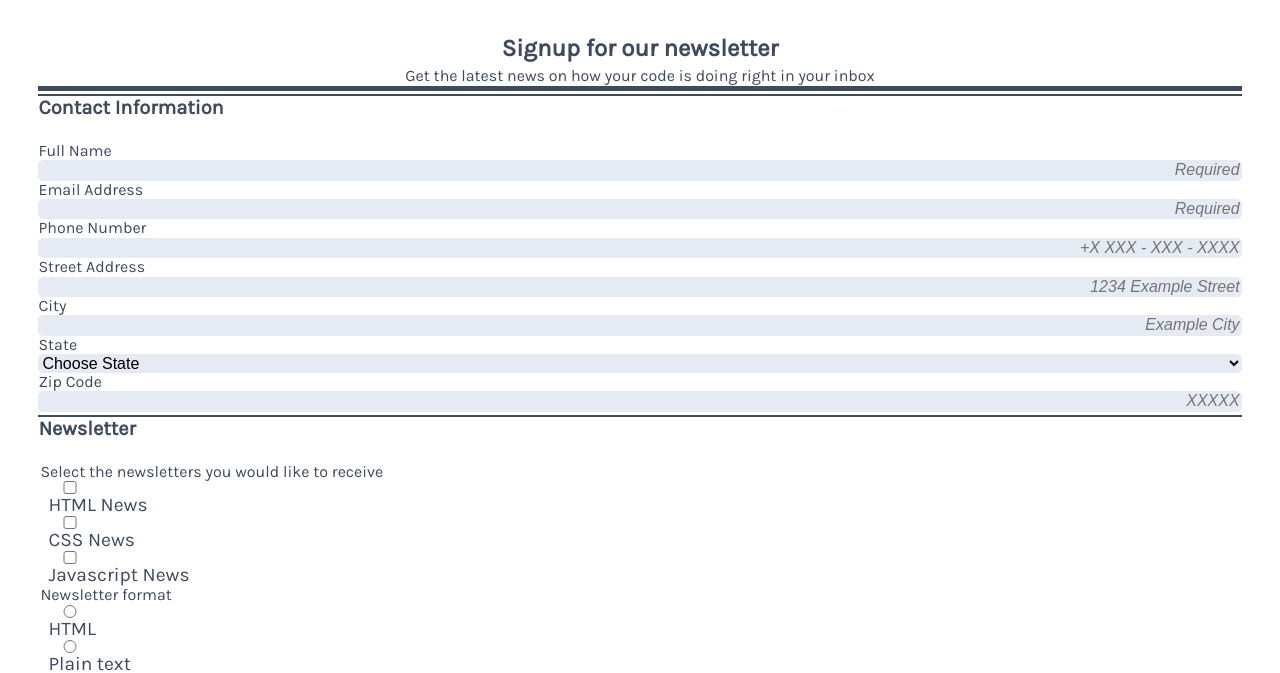
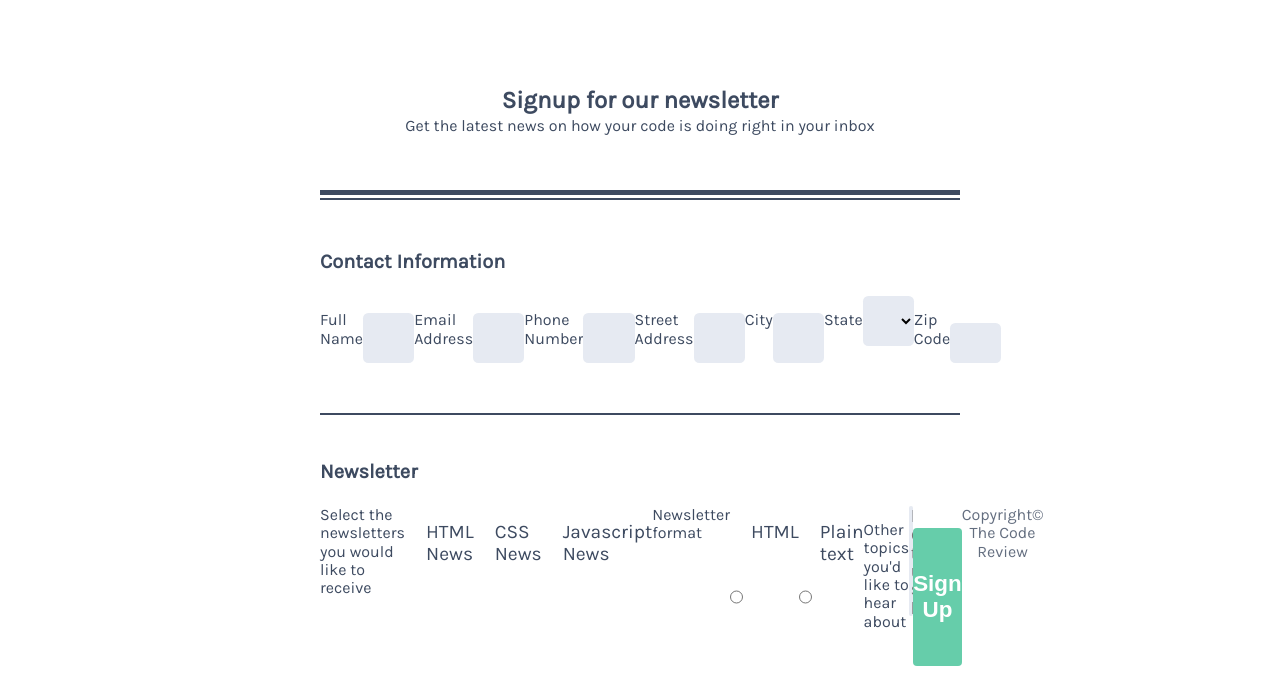
Before and after one commit to rowanjon/techdegree-project-3, a plain HTML site: page index.html in a window 1280 px wide. Shown: the part 117-790 px from the top of the page. Drawn offline with Linux system fonts and the light colour scheme.

Commit message:
Started desktop layout - still some issues to solve

```diff
--- a/index.html
+++ b/index.html
@@ -24,7 +24,7 @@
 
     <form action="index.html" method="post" class="container">
 
-      <fieldset class="container primary">
+      <fieldset class="primary">
 
         <legend>Contact Information</legend>
 
@@ -60,34 +60,29 @@
 
       <div class="bottom-div2"></div>
 
-      <fieldset class="container secondary">
+      <fieldset class="secondary">
 
         <legend>Newsletter</legend>
 
-        <fieldset class="checkboxes">
 
-          <span>Select the newsletters you would like to receive</span>
+        <span>Select the newsletters you would like to receive</span>
 
-          <input type="checkbox" id="html-news" name="html-news" value="html-news"><label for="html-news">HTML News</label>
+        <input type="checkbox" id="html-news" name="html-news" value="html-news" class="checkboxes"><label for="html-news">HTML News</label>
 
-          <input type="checkbox" id="css-news" name="css-news" value="css-news"><label for="css">CSS News</label>
+        <input type="checkbox" id="css-news" name="css-news" value="css-news"><label for="css-news"  class="checkboxes">CSS News</label>
 
-          <input type="checkbox" id="javascript-news" name="javascript-news" value="javascript-news"><label for="javascript-news">Javascript News</label>
+        <input type="checkbox" id="javascript-news" name="javascript-news" value="javascript-news"  class="checkboxes"><label for="javascript-news">Javascript News</label>
 
-        </fieldset>
 
-        <fieldset class="radios">
+        <span>Newsletter format</span>
 
-          <span>Newsletter format</span>
+        <input type="radio" id="radio-html" name="radio-html" value="radio-html"><label for="radio-html">HTML</label>
 
-          <input type="radio" id="radio-html" name="radio-html" value="radio-html"><label for="javascript-news">HTML</label>
+        <input type="radio" id="radio-plain" name="radio-plain" value="radio-plain"><label for="radio-plain">Plain text</label>
 
-          <input type="radio" id="radio-plain" name="radio-plain" value="radio-plain"><label for="javascript-news">Plain text</label>
+        <label for="other-topics">Other topics you'd like to hear about</label>
+        <textarea name="other-topics" id="other-topics" placeholder="Let us know your interests here!"></textarea>
 
-          <label for="other-topics">Other topics you'd like to hear about</label>
-          <textarea name="other-topics" id="other-topics" placeholder="Let us know your interests here!"></textarea>
-
-        </fieldset>
 
         <button type="submit" name="signup" id="signup">Sign Up</button>
         <span class="copyright">Copyright&copy; The Code Review</span>
--- a/styles.css
+++ b/styles.css
@@ -22,11 +22,6 @@ h2 {
   margin-bottom: 0.4%;
 }
 
-.container,
-.sub-heading {
-  margin: 0 3%;
-}
-
 .sub-heading {
   text-align: center;
   margin-top: 3%;
@@ -44,10 +39,17 @@ h2 {
   margin-top: 3px;
 }
 
-fieldset,
 .container {
   display: flex;
   flex-direction: column;
+  border: none;
+  padding: 0;
+}
+
+.primary,
+.secondary {
+  display: flex;
+  flex-direction: row;
   border: none;
   padding: 0;
 }
@@ -61,13 +63,21 @@ legend {
 .primary,
 .secondary {
   margin: 0;
-  justify-content: flex-end;
   max-height: 30%;
 }
 
-select,
-input {
-  width: 100%;
+.secondary {
+  margin-bottom: 40%;
+}
+
+.primary select,
+.primary input {
+  height: 50px;
+  padding: 0 4%;
+}
+
+label {
+  margin: 15px 0;
 }
 
 input,
@@ -91,11 +101,8 @@ input[type="checkbox"] + label {
 	padding-left: 8px;
 }
 
-.checkboxes input,
-.checkboxes label {
-  display: inline-block;
-  margin-bottom: 0;
-  vertical-align: middle;
+#zipcode {
+  height: 40px;
 }
 
 #html-news,
@@ -104,18 +111,19 @@ input[type="checkbox"] + label {
 #radio-html,
 #radio-plain {
   width: 5%;
-  margin-right: 0;
 }
 
 textarea {
   resize: none;
   width: 100%;
+  margin-bottom: 26px;
+  height: 110px;
 }
 
 :focus {
     outline: -webkit-focus-ring-color coral 5px;
-    transition: 0.7s;
-    background: #dde5ff;
+    transition: 1.1s;
+    background: #d4b2ff;
 }
 
 button {
@@ -155,6 +163,11 @@ button {
     margin: 0 3% 150px;
   }
 
+  .container,
+  .sub-heading {
+    margin: 0 3%;
+  }
+
   #top-div {
     margin-top: 35px;
   }
@@ -167,31 +180,64 @@ button {
     margin: 30px 0 25px;
   }
 
-  label {
-    margin: 15px 0;
+  .primary select,
+  .primary input {
+    width: 100%;
   }
 
-  select,
-  input {
-    height: 50px;
-    padding: 0 4%;
-  }
 
   #zipcode {
-    height: 40px;
     width: 50%;
-  }
+    }
 
   .secondary span {
     margin-bottom: 17px;
   }
 
-  textarea {
-    height: 100px;
+
+}
+
+/**** Desktop Layout ****/
+
+@media (min-width: 768px) {
+
+  h2 {
+    margin-top: 90px;
+  }
+
+
+  #top-div {
+    margin-top: 55px;
+  }
+
+  .bottom-div {
+    margin-bottom: 50px;
+  }
+
+  .bottom-div2 {
+    margin: 50px 0 45px;
+  }
+
+  .container,
+  .sub-heading {
+    margin: 0 25%;
+  }
+
+  .primary select,
+  .primary input {
+    width: 66%;
+  }
+
+  input:nth-child(2n+3) {
+    align-self: flex-end;
   }
 
 
 
+
+
+
+
+
+
 }
-
-/**** Desktop Layout ****/
```
